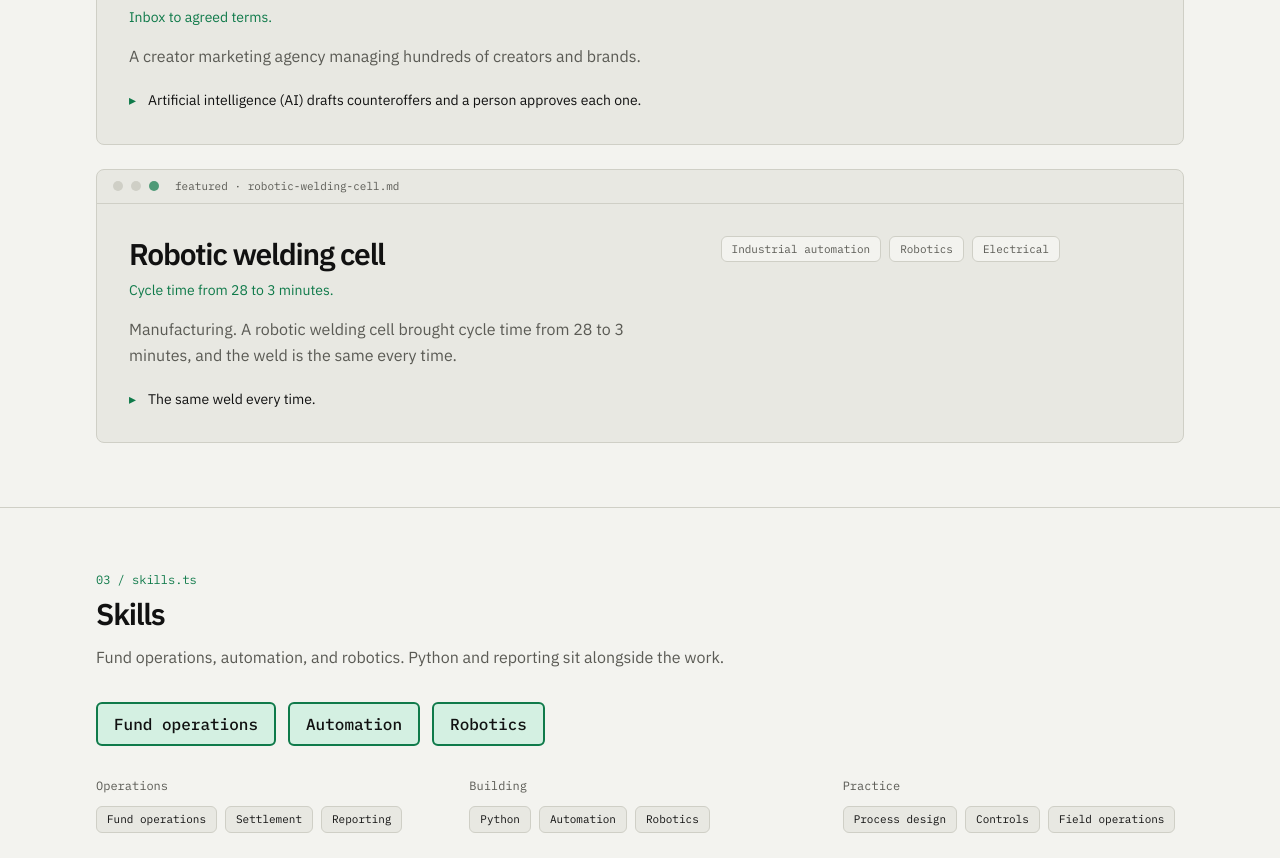
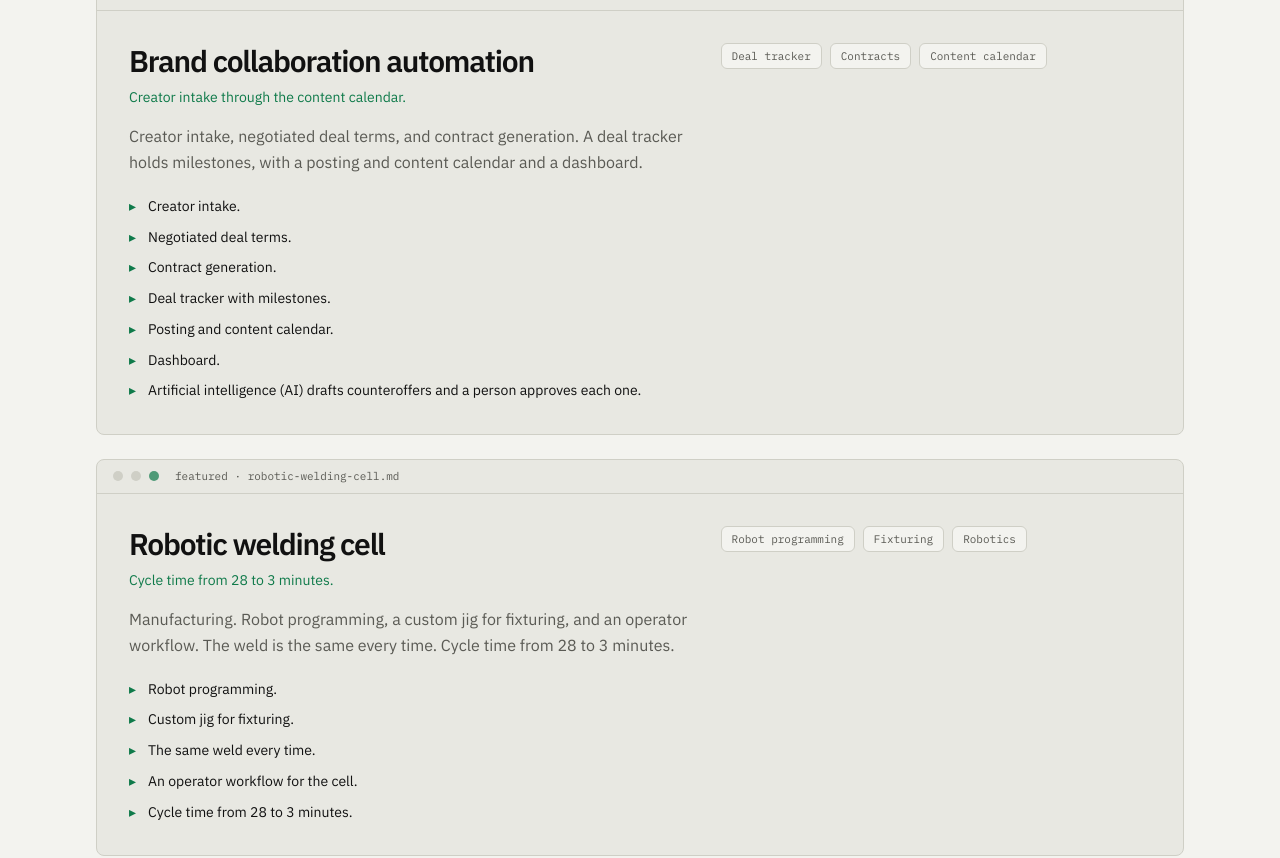
Before and after one commit to al4142/portfolio, a Next.js app: page / in a window 1280 px wide. Shown: the part 2560-3418 px from the top of the page. Built offline with nearby package versions, Linux system fonts and the light colour scheme.

Commit message:
Expand the fund, brand, and welding cards.
Add deal and portfolio views on the fund platform, spell out the welding cell and the creator workflow, set 4Geeks to 2021, and use the Eastern Harbour project-lifecycle line.

```diff
--- a/src/content/site.ts
+++ b/src/content/site.ts
@@ -156,12 +156,13 @@ export const site: SiteContent = {
         summary:
           "Automated trade settlement and daily profit and loss across 400+ accounts and multiple brokers.",
         description:
-          "A multi-trader fund. Automated trade settlement and daily profit and loss across 400+ accounts and multiple brokers, with prime broker files generated with no manual work.",
+          "A multi-trader fund. Automated trade settlement and daily profit and loss across 400+ accounts and multiple brokers, with prime broker files generated with no manual work. The same daily data supports screening and analysis of deals, plus portfolio exposure and performance views.",
         featured: true,
         tags: ["Fund operations", "Settlement", "Reporting"],
         highlights: [
           "Prime broker files generated with no manual work.",
           "Same-day reconciliation with fewer settlement breaks.",
+          "Screening and analysis of deals, plus portfolio exposure and performance views on the same daily data.",
           "41% lower administrative costs.",
         ],
       },
@@ -201,12 +202,18 @@ export const site: SiteContent = {
       {
         id: "brand-collaboration",
         title: "Brand collaboration automation",
-        summary: "Inbox to agreed terms.",
+        summary: "Creator intake through the content calendar.",
         description:
-          "A creator marketing agency managing hundreds of creators and brands.",
+          "Creator intake, negotiated deal terms, and contract generation. A deal tracker holds milestones, with a posting and content calendar and a dashboard.",
         featured: true,
-        tags: ["Automation", "Approvals"],
+        tags: ["Deal tracker", "Contracts", "Content calendar"],
         highlights: [
+          "Creator intake.",
+          "Negotiated deal terms.",
+          "Contract generation.",
+          "Deal tracker with milestones.",
+          "Posting and content calendar.",
+          "Dashboard.",
           "Artificial intelligence (AI) drafts counteroffers and a person approves each one.",
         ],
       },
@@ -215,10 +222,16 @@ export const site: SiteContent = {
         title: "Robotic welding cell",
         summary: "Cycle time from 28 to 3 minutes.",
         description:
-          "Manufacturing. A robotic welding cell brought cycle time from 28 to 3 minutes, and the weld is the same every time.",
+          "Manufacturing. Robot programming, a custom jig for fixturing, and an operator workflow. The weld is the same every time. Cycle time from 28 to 3 minutes.",
         featured: true,
-        tags: ["Industrial automation", "Robotics", "Electrical"],
-        highlights: ["The same weld every time."],
+        tags: ["Robot programming", "Fixturing", "Robotics"],
+        highlights: [
+          "Robot programming.",
+          "Custom jig for fixturing.",
+          "The same weld every time.",
+          "An operator workflow for the cell.",
+          "Cycle time from 28 to 3 minutes.",
+        ],
       },
     ],
   },
@@ -238,7 +251,7 @@ export const site: SiteContent = {
         company: "Eastern Harbour Group",
         dates: "Jan 2023 – Present",
         bullets: [
-          "Accounting and operations projects across the trade lifecycle; process and automation design.",
+          "Accounting and operations projects across the project lifecycle; process and automation design.",
         ],
       },
       {
@@ -287,7 +300,7 @@ export const site: SiteContent = {
       {
         school: "4Geeks Academy",
         credential: "Full-Stack Bootcamp",
-        dates: "2023",
+        dates: "2021",
       },
     ],
   },
```
